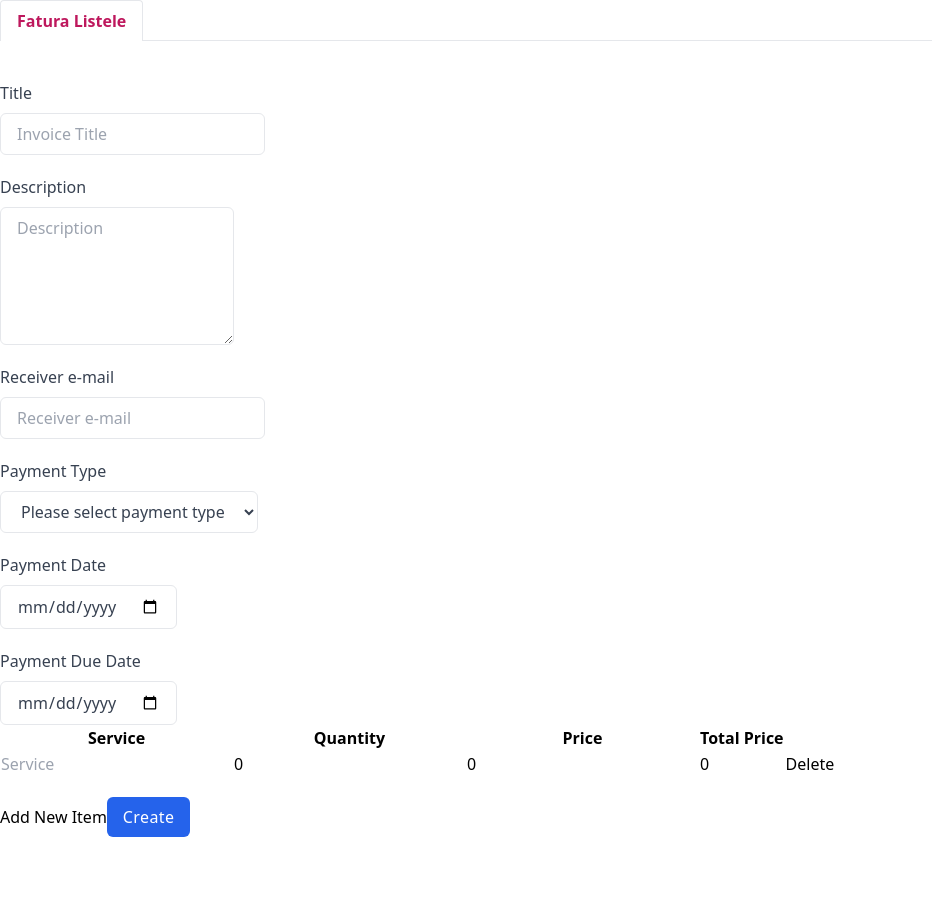
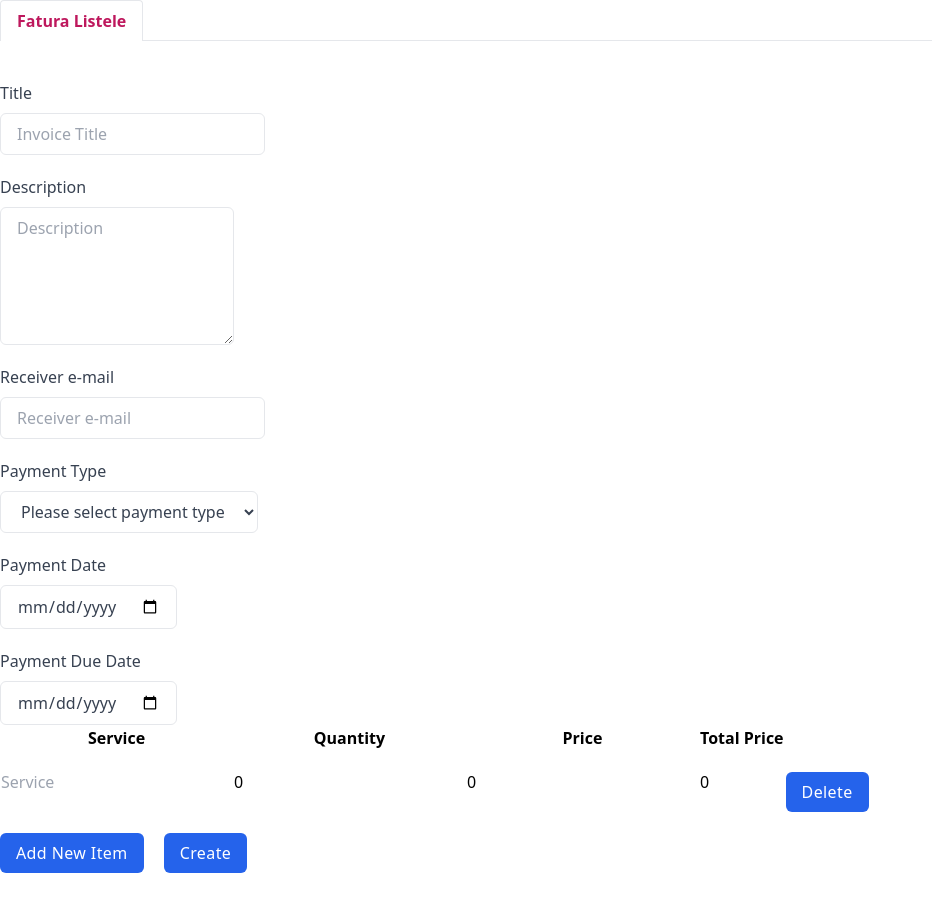
Before and after one commit to sevvalsaygat/invoicing-app, a React (Create React App) app: page / in a window 1280 px wide. Shown: the whole page, without its empty margins (0-932 px from the left). Before the commit the page ends 861 px from the top, so only its background shows below. Built offline with nearby package versions, Linux system fonts and the light colour scheme.

Commit message:
Delete button and add new item button edit

```diff
--- a/src/components/Form/index.js
+++ b/src/components/Form/index.js
@@ -142,18 +142,22 @@ function Index({ invoices, setInvoices }) {
                     }
                   </td>
                   <td>
-                    <button onClick={() => {
-                      remove(i)
-                    }}>Delete</button>
+                    <button className="mt-5 px-4 py-2 font-medium tracking-wide text-white capitalize transition-colors duration-200 transform bg-blue-600 rounded-md hover:bg-blue-500 focus:outline-none focus:ring focus:ring-blue-300 focus:ring-opacity-80"
+                      type='submit'
+                      onClick={() => {
+                        remove(i)
+                      }}>Delete</button>
                   </td>
                 </tr>
               ))
             }
           </tbody>
         </table>
-        <button onClick={() => {
-          append(defaultItemValue)
-        }}>Add New Item</button>
+        <button className="mt-5 mr-5 px-4 py-2 font-medium tracking-wide text-white capitalize transition-colors duration-200 transform bg-blue-600 rounded-md hover:bg-blue-500 focus:outline-none focus:ring focus:ring-blue-300 focus:ring-opacity-80"
+          type='submit'
+          onClick={() => {
+            append(defaultItemValue)
+          }}>Add New Item</button>
 
         <button
           className="mt-5 px-4 py-2 font-medium tracking-wide text-white capitalize transition-colors duration-200 transform bg-blue-600 rounded-md hover:bg-blue-500 focus:outline-none focus:ring focus:ring-blue-300 focus:ring-opacity-80"
```
